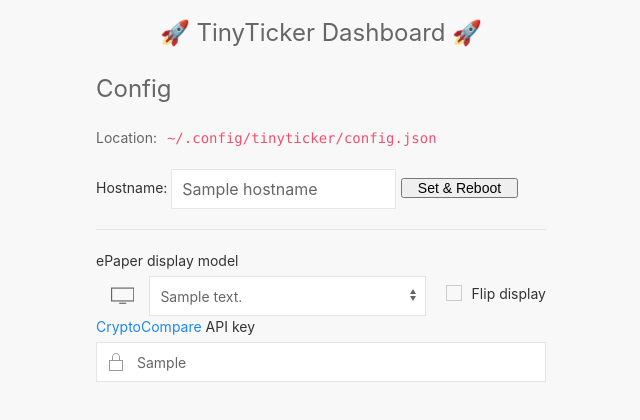
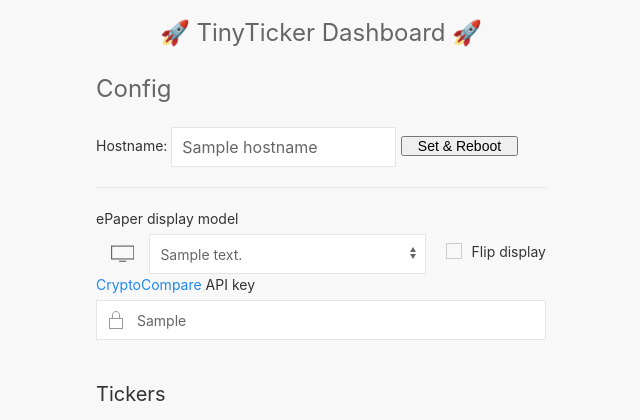
Before and after one commit to loiccoyle/tinyticker, a Flask app: template tinyticker/web/templates/index.html in a window 1280 px wide. Shown: the top 420 px of the page, without its empty margins (319-959 px from the left). Run offline with Flask 2, Linux system fonts and the light colour scheme; the template is opened without the code that fills it: most values are stand-ins (such as "Sample title", 1, 10 or a date in 2020).

Commit message:
fix(web): rm config_file location as it messes with width

```diff
--- a/tinyticker/web/app.py
+++ b/tinyticker/web/app.py
@@ -76,7 +76,6 @@ def create_app(config_file: Path = CONFIG_FILE, log_dir: Path = LOG_DIR) -> Flas
             LOGGER.warning("Update check failed", exc_info=True)
         return render_template(
             "index.html",
-            config_file=config_file,
             hostname=hostname,
             commands=commands,
             plot_type_options=PLOT_TYPES,
--- a/tinyticker/web/templates/index.html
+++ b/tinyticker/web/templates/index.html
@@ -31,7 +31,6 @@
         {% endif %}
         <div class="uk-width-large">
           <p class="uk-text-large">Config</p>
-          <p class="uk-text-small">Location: <code>{{config_file | default("~/.config/tinyticker/config.json")}}</code></p>
           <form action="/set_hostname">
             <label class="uk-form-label" for="hostname">Hostname: </label>
             <input class="uk-input uk-width-1-3 uk-width-1-2@m" type="text" id="hostname" name="hostname" value="{{hostname}}">
```
